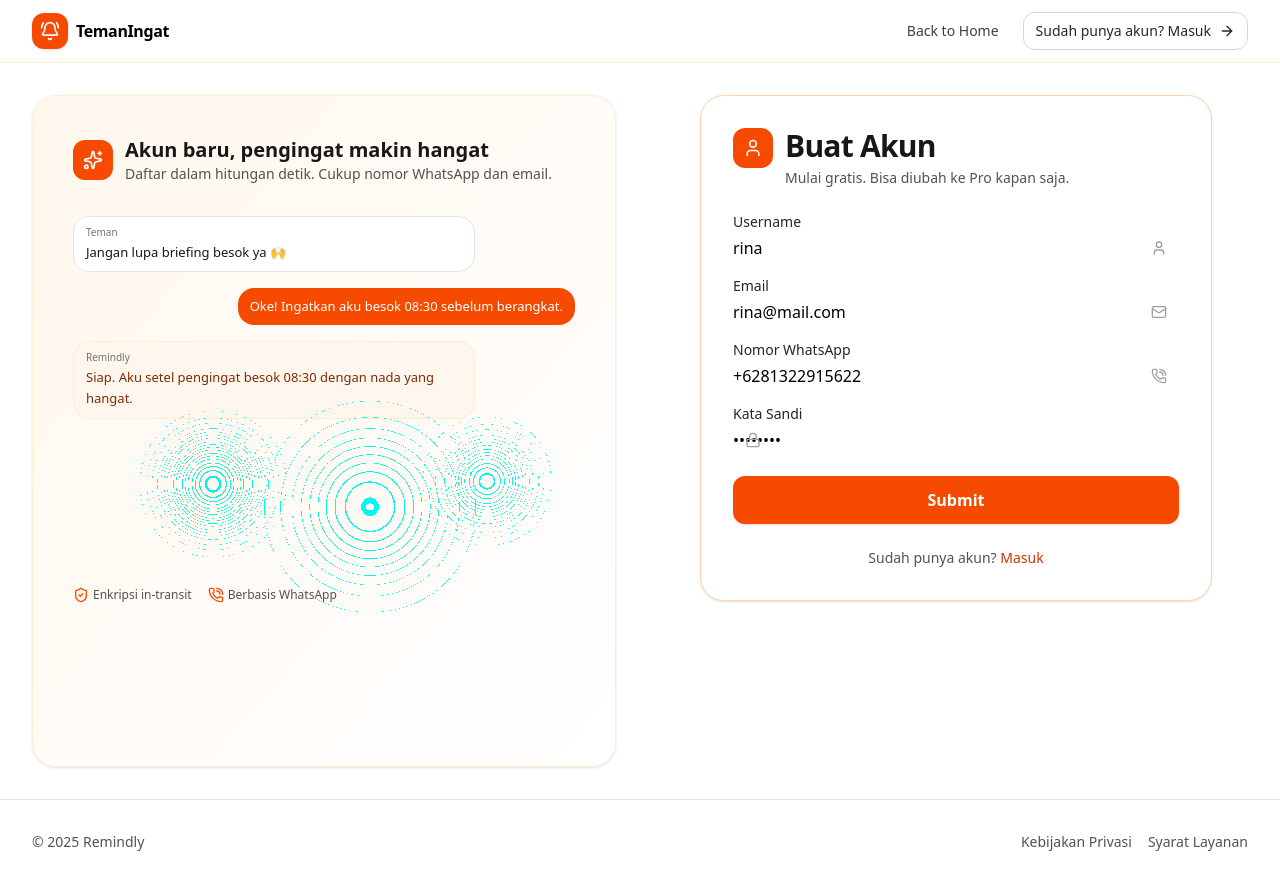
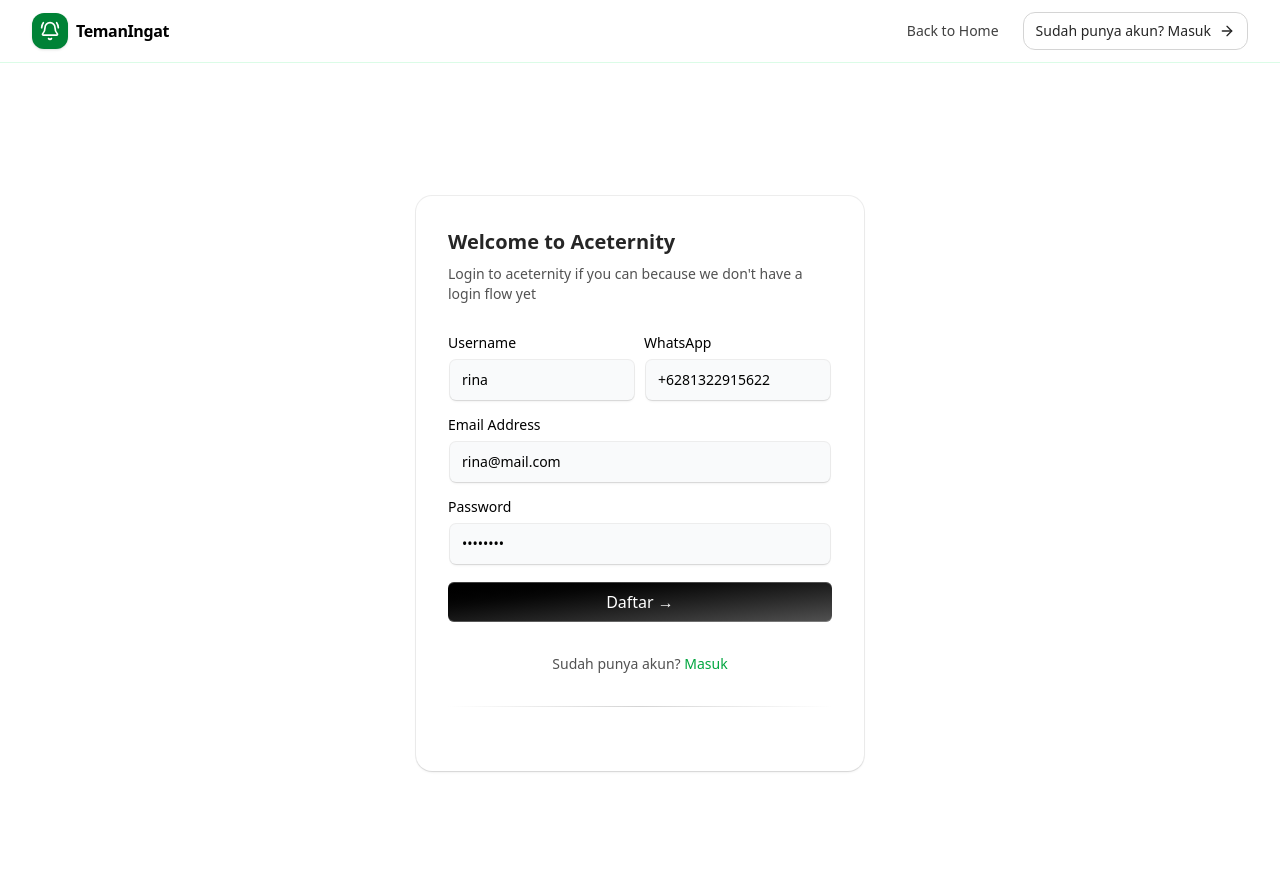
Before and after one commit to vibbyfs/client_p2, a React (Vite) app: page /register in a window 1280 px wide. After the commit the page ends 863 px from the top, so only its background shows below. Built offline with nearby package versions, Linux system fonts and the light colour scheme.

Commit message:
chore: login dan register page done

```diff
--- a/src/App.jsx
+++ b/src/App.jsx
@@ -9,17 +9,14 @@ import Topbar from "./components/dashboards/Topbar";
 import { Outlet } from "react-router";
 import FriendsCMSPage from "./pages/pages_dashboard/FriendsCMSPage";
 import ProfileCMSPage from "./pages/pages_dashboard/ProfileCMSPage";
-import Footer from "./components/publics/Footer";
 import Navbar from "./components/dashboards/Navbar";
 import FooterDashboard from "./components/dashboards/FooterDashboard";
-import FooterMain from "./components/dashboards/FooterMain";
 
 function MainLayout() {
   return (
     <>
       <Navbar />
       <Outlet />
-      <FooterMain />
     </>
   );
 }
--- a/src/components/dashboards/FooterMain.jsx
+++ /dev/null
@@ -1,21 +0,0 @@
-export default function FooterMain() {
-  return (
-    <>
-      <footer className="border-t border-neutral-200 bg-white">
-        <div className="mx-auto flex max-w-7xl items-center justify-between px-4 py-8 sm:px-6 lg:px-8">
-          <p className="text-sm text-neutral-600">
-            © {new Date().getFullYear()} Remindly
-          </p>
-          <div className="flex items-center gap-4 text-sm text-neutral-600">
-            <a href="#" className="hover:text-orange-700">
-              Kebijakan Privasi
-            </a>
-            <a href="#" className="hover:text-orange-700">
-              Syarat Layanan
-            </a>
-          </div>
-        </div>
-      </footer>
-    </>
-  );
-}
--- a/src/components/dashboards/LoginForm.jsx
+++ b/src/components/dashboards/LoginForm.jsx
@@ -1,122 +1,113 @@
+"use client";
+import { Label } from "../../components/dashboards/ui_dashboard/Label";
+import { Input } from "../../components/dashboards/ui_dashboard/Input";
+import { cn } from "../../lib/cn";
 import { useState } from "react";
 import { Link, useNavigate } from "react-router";
 import http from "../../lib/http";
 
-export default function LoginPage() {
+export default function LoginForm() {
   const navigate = useNavigate();
-
   const [formData, setFormData] = useState({ email: "", password: "" });
-  const [submitting, setSubmitting] = useState(false);
-  const [errorMsg, setErrorMsg] = useState("");
 
   async function handleLogin(e) {
     e.preventDefault();
-    if (submitting) return;
-
-    setSubmitting(true);
-    setErrorMsg("");
-
     try {
       const res = await http.post("/auth/login", formData);
       localStorage.setItem("access_token", res.data.access_token);
       navigate("/dashboards");
     } catch (err) {
       console.log("ERROR SUBMIT LOGIN", err);
-      setErrorMsg(
-        err?.response?.data?.message ||
-          "Gagal masuk. Periksa email/kata sandi dan coba lagi."
-      );
-    } finally {
-      setSubmitting(false);
     }
   }
 
   return (
-    <div className="min-h-scree flex items-center justify-center px-4">
-      {/* Container putih */}
-      <div className="bg-white rounded-2xl shadow-lg w-full max-w-6xl h-[600px] p-8 md:p-12">
-        {/* Row utama */}
-        <div className="flex h-full items-center justify-center">
-          {/* Kolom Animasi */}
-          {/* <div className="flex items-center justify-center w-[380px]">
-            <Lottie
-              animationData={loadingLoginPage}
-              loop
-              className="w-[320px] h-[320px]"
-            />
-          </div> */}
-
-          {/* Divider tengah */}
-          <div className="mx-28 h-full w-px bg-gray-300" />
-
-          {/* Kolom Form */}
-          <div className="shrink-0 w-[380px]">
-            <h2 className="text-3xl font-bold text-gray-700 text-center mb-6">
-              Welcome back! Let's spice things up.
+    <div className="shadow-input mx-auto w-full max-w-md rounded-2xl bg-white p-10 md:rounded-2xl md:p-8 dark:bg-black md:mt-10">
+      <h2 className="text-xl font-bold text-neutral-800 dark:text-neutral-200">
+        Welcome to Aceternity
       </h2>
-
-            {/* Error message (optional) */}
-            {errorMsg && (
-              <div className="mb-4 rounded-lg border border-rose-200 bg-rose-50 px-3 py-2 text-sm text-rose-700">
-                {errorMsg}
-              </div>
-            )}
-
-            <form onSubmit={handleLogin} className="space-y-6">
-              {/* Email */}
-              <div className="relative border border-gray-300 px-3 pt-4 pb-2 rounded">
-                <label
-                  htmlFor="email"
-                  className="absolute text-sm text-gray-500 -top-2 left-2 bg-white px-1"
-                >
-                  Email address
-                </label>
-                <input
+      <p className="mt-2 max-w-sm text-sm text-neutral-600 dark:text-neutral-300">
+        Login to aceternity if you can because we don&apos;t have a login flow
+        yet
+      </p>
+      <form className="my-8" onSubmit={handleLogin}>
+        <LabelInputContainer className="mb-4">
+          <Label htmlFor="email">Email Address</Label>
+          <Input
             id="email"
+            placeholder="projectmayhem@fc.com"
             type="email"
             name="email"
             value={formData.email}
             onChange={(e) =>
-                    setFormData((p) => ({ ...p, [e.target.name]: e.target.value }))
+              setFormData({ ...formData, [e.target.name]: e.target.value })
             }
-                  placeholder="e.g. example@mail.com"
-                  className="w-full bg-transparent outline-none focus:outline-none focus:ring-0 text-sm text-gray-700"
-                  autoComplete="email"
-                  required
           />
-              </div>
-
-              {/* Password */}
-              <div className="relative border border-gray-300 px-3 pt-4 pb-2 rounded">
-                <label
-                  htmlFor="password"
-                  className="absolute text-sm text-gray-500 -top-2 left-2 bg-white px-1"
-                >
-                  Password
-                </label>
-                <input
+        </LabelInputContainer>
+        <LabelInputContainer className="mb-4">
+          <Label htmlFor="password">Password</Label>
+          <Input
             id="password"
+            placeholder="••••••••"
+            type="password"
             name="password"
-                  type="password"
             value={formData.password}
             onChange={(e) =>
-                    setFormData((p) => ({ ...p, [e.target.name]: e.target.value }))
+              setFormData({ ...formData, [e.target.name]: e.target.value })
             }
-                  placeholder="********"
-                  className="w-full bg-transparent outline-none focus:outline-none focus:ring-0 text-sm text-gray-700"
-                  autoComplete="current-password"
-                  required
           />
-              </div>
-                  <button type="submit">Login</button>
+        </LabelInputContainer>
+
+        <button
+          className="group/btn relative block h-10 w-full rounded-md bg-gradient-to-br from-black to-neutral-600 font-medium text-white shadow-[0px_1px_0px_0px_#ffffff40_inset,0px_-1px_0px_0px_#ffffff40_inset] dark:bg-zinc-800 dark:from-zinc-900 dark:to-zinc-900 dark:shadow-[0px_1px_0px_0px_#27272a_inset,0px_-1px_0px_0px_#27272a_inset] cursor-pointer"
+          type="submit"
+        >
+          Masuk &rarr;
+          <BottomGradient />
+        </button>
+
+        <p className="pt-8 text-center text-sm text-neutral-600">
+          Belum punya akun?{" "}
+          <Link
+            to="/register"
+            className="font-medium text-green-600 hover:text-green-500"
+          >
+            Daftar
+          </Link>
+        </p>
+
+        <div className="my-8 h-[1px] w-full bg-gradient-to-r from-transparent via-neutral-300 to-transparent dark:via-neutral-700" />
+
+        {/* <div className="flex flex-col space-y-4">
+          <button
+            className="group/btn shadow-input relative flex h-10 w-full items-center justify-start space-x-2 rounded-md bg-gray-50 px-4 font-medium text-black dark:bg-zinc-900 dark:shadow-[0px_0px_1px_1px_#262626]"
+            type="submit">
+            <IconBrandGoogle className="h-4 w-4 text-neutral-800 dark:text-neutral-300" />
+            <span className="text-sm text-neutral-700 dark:text-neutral-300">
+              Google
+            </span>
+            <BottomGradient />
+          </button>
+
+        </div> */}
       </form>
-
-            <Link to="/" className="block mt-4">
-              <button text="Home" />
-            </Link>
-          </div>
-        </div>
-      </div>
     </div>
   );
 }
+
+const BottomGradient = () => {
+  return (
+    <>
+      <span className="absolute inset-x-0 -bottom-px block h-px w-full bg-gradient-to-r from-transparent via-cyan-500 to-transparent opacity-0 transition duration-500 group-hover/btn:opacity-100" />
+      <span className="absolute inset-x-10 -bottom-px mx-auto block h-px w-1/2 bg-gradient-to-r from-transparent via-indigo-500 to-transparent opacity-0 blur-sm transition duration-500 group-hover/btn:opacity-100" />
+    </>
+  );
+};
+
+const LabelInputContainer = ({ children, className }) => {
+  return (
+    <div className={cn("flex w-full flex-col space-y-2", className)}>
+      {children}
+    </div>
+  );
+};
--- a/src/components/dashboards/Navbar.jsx
+++ b/src/components/dashboards/Navbar.jsx
@@ -4,10 +4,10 @@ import { Link } from "react-router";
 export default function Navbar() {
   return (
     <>
-      <header className="sticky top-0 z-30 border-b border-orange-100 bg-white/70 backdrop-blur supports-[backdrop-filter]:bg-white/70">
+      <header className="sticky top-0 z-30 border-b border-green-100 bg-white/70 backdrop-blur supports-[backdrop-filter]:bg-white/70">
         <nav className="mx-auto flex max-w-7xl items-center justify-between px-4 py-3 sm:px-6 lg:px-8">
           <a href="#home" className="flex items-center gap-2">
-            <div className="grid h-9 w-9 place-content-center rounded-xl bg-orange-600 text-white shadow-sm">
+            <div className="grid h-9 w-9 place-content-center rounded-xl bg-green-700 text-white shadow-sm">
               <BellRing className="h-5 w-5" />
             </div>
             <span className="font-semibold tracking-tight">TemanIngat</span>
@@ -18,7 +18,7 @@ export default function Navbar() {
                 to="/"
                 key={n.label}
                 href={n.href}
-                className="text-sm text-neutral-700 transition hover:text-orange-700"
+                className="text-sm text-neutral-700 transition hover:text-green-700"
               >
                 {n.label}
               </Link>
--- a/src/components/dashboards/RegisterForm.jsx
+++ b/src/components/dashboards/RegisterForm.jsx
@@ -1,9 +1,7 @@
-import {
-  Lock,
-  Mail,
-  PhoneCall,
-  User,
-} from "lucide-react";
+"use client";
+import { Label } from "../../components/dashboards/ui_dashboard/Label";
+import { Input } from "../../components/dashboards/ui_dashboard/Input";
+import { cn } from "../../lib/cn";
 import { useState } from "react";
 import { Link, useNavigate } from "react-router";
 import http from "../../lib/http";
@@ -17,7 +15,12 @@ export default function RegisterForm() {
     password: "password",
   });
 
-  async function handleSubmitRegister(e) {
+  function handleChange(e) {
+    const { name, value } = e.target;
+    setFormData((prev) => ({ ...prev, [name]: value }));
+  }
+
+  async function handleRegister(e) {
     e.preventDefault();
     try {
       await http.post("/auth/register", formData);
@@ -29,138 +32,120 @@ export default function RegisterForm() {
   }
 
   return (
-    <section className="order-1 lg:order-2">
-      <div className="mx-auto w-full max-w-lg rounded-3xl border border-orange-200 bg-white p-6 shadow-sm sm:p-8 lg:ml-auto">
-        <div className="flex items-start gap-3">
-          <div className="grid h-10 w-10 place-content-center rounded-xl bg-orange-600 text-white">
-            <User className="h-5 w-5" />
-          </div>
-          <div>
-            <h1 className="text-2xl font-extrabold tracking-tight text-neutral-900 sm:text-3xl">
-              Buat Akun
-            </h1>
-            <p className="mt-1 text-sm text-neutral-600">
-              Mulai gratis. Bisa diubah ke Pro kapan saja.
+    <div className="shadow-input mx-auto w-full max-w-md rounded-2xl p-10 bg-white p-4 md:rounded-2xl md:p-8 dark:bg-black md:mt-10">
+      <h2 className="text-xl font-bold text-neutral-800 dark:text-neutral-200">
+        Welcome to Aceternity
+      </h2>
+      <p className="mt-2 max-w-sm text-sm text-neutral-600 dark:text-neutral-300">
+        Login to aceternity if you can because we don&apos;t have a login flow
+        yet
       </p>
-          </div>
-        </div>
-
-        <form
-          onSubmit={handleSubmitRegister}
-          noValidate
-          className="mt-6 space-y-4"
-        >
-          {/* Name */}
-          <div>
-            <label className="mb-1 block text-sm font-medium text-neutral-800">
-              Username
-            </label>
-            <div className="relative">
-              <input
+      <form className="my-8" onSubmit={handleRegister}>
+        <div className="mb-4 flex flex-col space-y-2 md:flex-row md:space-y-0 md:space-x-2">
+          <LabelInputContainer>
+            <Label htmlFor="username">Username</Label>
+            <Input
+              id="username"
               name="username"
               type="text"
+              placeholder="mis. rina"
+              autoComplete="username"
               required
               value={formData.username}
-                onChange={(e) =>
-                  setFormData({ ...formData, [e.target.name]: e.target.value })
-                }
-                placeholder="contoh: Rina Hartati"
+              onChange={handleChange}
             />
-              <User className="pointer-events-none absolute right-3 top-1/2 -translate-y-1/2 h-4 w-4 text-neutral-400" />
+          </LabelInputContainer>
+          <LabelInputContainer>
+            <Label htmlFor="phone">WhatsApp</Label>
+            <Input
+              id="phone"
+              name="phone"
+              type="tel"
+              inputMode="tel"
+              placeholder="mis. +62812xxxxxxx"
+              autoComplete="tel"
+              required
+              value={formData.phone}
+              onChange={handleChange}
+            />
+          </LabelInputContainer>
         </div>
-          </div>
-
-          {/* Email */}
-          <div>
-            <label
-              htmlFor="email"
-              className="mb-1 block text-sm font-medium text-neutral-800"
-            >
-              Email
-            </label>
-            <div className="relative">
-              <input
+        <LabelInputContainer className="mb-4">
+          <Label htmlFor="email">Email Address</Label>
+          <Input
+            id="email"
             name="email"
             type="email"
+            placeholder="projectmayhem@fc.com"
+            autoComplete="email"
             required
             value={formData.email}
-                onChange={(e) =>
-                  setFormData({ ...formData, [e.target.name]: e.target.value })
-                }
-                placeholder="kamu@contoh.com"
+            onChange={handleChange}
           />
-              <Mail className="pointer-events-none absolute right-3 top-1/2 -translate-y-1/2 h-4 w-4 text-neutral-400" />
-            </div>
-          </div>
-
-          {/* Phone */}
-          <div>
-            <label
-              htmlFor="phone"
-              className="mb-1 block text-sm font-medium text-neutral-800"
-            >
-              Nomor WhatsApp
-            </label>
-            <div className="relative">
-              <input
-                name="phone"
-                type="tel"
-                required
-                value={formData.phone}
-                onChange={(e) =>
-                  setFormData({ ...formData, [e.target.name]: e.target.value })
-                }
-                placeholder="contoh: +6281234567890"
-              />
-              <PhoneCall className="pointer-events-none absolute right-3 top-1/2 -translate-y-1/2 h-4 w-4 text-neutral-400" />
-            </div>
-          </div>
-
-          {/* Password */}
-          <div>
-            <label
-              htmlFor="password"
-              className="mb-1 block text-sm font-medium text-neutral-800"
-            >
-              Kata Sandi
-            </label>
-            <div className="relative">
-              <input
+        </LabelInputContainer>
+        <LabelInputContainer className="mb-4">
+          <Label htmlFor="password">Password</Label>
+          <Input
+            id="password"
             name="password"
             type="password"
+            placeholder="••••••••"
+            autoComplete="new-password"
             required
             value={formData.password}
-                onChange={(e) =>
-                  setFormData({ ...formData, [e.target.name]: e.target.value })
-                }
-                placeholder="Minimal 6 karakter"
+            onChange={handleChange}
           />
-              <button
-                type="button"
-                className="absolute right-2 top-1/2 -translate-y-1/2 rounded-md p-2 text-neutral-500 hover:bg-neutral-100"
-              ></button>
-              <Lock className="pointer-events-none absolute left-3 top-1/2 -translate-y-1/2 h-4 w-4 text-neutral-400" />
-            </div>
-          </div>
+        </LabelInputContainer>
 
         <button
+          className="group/btn relative block h-10 w-full rounded-md bg-gradient-to-br from-black to-neutral-600 font-medium text-white shadow-[0px_1px_0px_0px_#ffffff40_inset,0px_-1px_0px_0px_#ffffff40_inset] dark:bg-zinc-800 dark:from-zinc-900 dark:to-zinc-900 dark:shadow-[0px_1px_0px_0px_#27272a_inset,0px_-1px_0px_0px_#27272a_inset] cursor-pointer"
           type="submit"
-            className="mt-2 inline-flex w-full items-center justify-center gap-2 rounded-xl bg-orange-600 px-5 py-3 font-semibold text-white shadow-sm transition hover:bg-orange-700"
         >
-            Submit
+          Daftar &rarr;
+          <BottomGradient />
         </button>
 
-          <p className="pt-2 text-center text-sm text-neutral-600">
+        <p className="pt-8 text-center text-sm text-neutral-600">
           Sudah punya akun?{" "}
           <Link
-              href="#login"
-              className="font-medium text-orange-700 hover:text-orange-800"
+            to="/login"
+            className="font-medium text-green-600 hover:text-green-500"
           >
             Masuk
           </Link>
         </p>
+
+        <div className="my-8 h-[1px] w-full bg-gradient-to-r from-transparent via-neutral-300 to-transparent dark:via-neutral-700" />
+
+        {/* <div className="flex flex-col space-y-4">
+          <button
+            className="group/btn shadow-input relative flex h-10 w-full items-center justify-start space-x-2 rounded-md bg-gray-50 px-4 font-medium text-black dark:bg-zinc-900 dark:shadow-[0px_0px_1px_1px_#262626]"
+            type="submit">
+            <IconBrandGoogle className="h-4 w-4 text-neutral-800 dark:text-neutral-300" />
+            <span className="text-sm text-neutral-700 dark:text-neutral-300">
+              Google
+            </span>
+            <BottomGradient />
+          </button>
+        </div> */}
       </form>
     </div>
-    </section>
   );
 }
+
+const BottomGradient = () => {
+  return (
+    <>
+      <span className="absolute inset-x-0 -bottom-px block h-px w-full bg-gradient-to-r from-transparent via-cyan-500 to-transparent opacity-0 transition duration-500 group-hover/btn:opacity-100" />
+      <span className="absolute inset-x-10 -bottom-px mx-auto block h-px w-1/2 bg-gradient-to-r from-transparent via-indigo-500 to-transparent opacity-0 blur-sm transition duration-500 group-hover/btn:opacity-100" />
+    </>
+  );
+};
+
+const LabelInputContainer = ({ children, className }) => {
+  return (
+    <div className={cn("flex w-full flex-col space-y-2", className)}>
+      {children}
+    </div>
+  );
+};
--- /dev/null
+++ b/src/components/dashboards/ui_dashboard/Input.jsx
@@ -0,0 +1,52 @@
+// Input component extends from shadcnui - https://ui.shadcn.com/docs/components/input
+"use client";;
+import * as React from "react";
+import { cn } from "../../../lib/cn";
+import { useMotionTemplate, useMotionValue, motion } from "motion/react";
+
+const Input = React.forwardRef(({ className, type, ...props }, ref) => {
+  const radius = 100; // change this to increase the rdaius of the hover effect
+  const [visible, setVisible] = React.useState(false);
+
+  let mouseX = useMotionValue(0);
+  let mouseY = useMotionValue(0);
+
+  function handleMouseMove({
+    currentTarget,
+    clientX,
+    clientY
+  }) {
+    let { left, top } = currentTarget.getBoundingClientRect();
+
+    mouseX.set(clientX - left);
+    mouseY.set(clientY - top);
+  }
+  return (
+    <motion.div
+      style={{
+        background: useMotionTemplate`
+      radial-gradient(
+        ${visible ? radius + "px" : "0px"} circle at ${mouseX}px ${mouseY}px,
+        #3b82f6,
+        transparent 80%
+      )
+    `,
+      }}
+      onMouseMove={handleMouseMove}
+      onMouseEnter={() => setVisible(true)}
+      onMouseLeave={() => setVisible(false)}
+      className="group/input rounded-lg p-[2px] transition duration-300">
+      <input
+        type={type}
+        className={cn(
+          `shadow-input dark:placeholder-text-neutral-600 flex h-10 w-full rounded-md border-none bg-gray-50 px-3 py-2 text-sm text-black transition duration-400 group-hover/input:shadow-none file:border-0 file:bg-transparent file:text-sm file:font-medium placeholder:text-neutral-400 focus-visible:ring-[2px] focus-visible:ring-neutral-400 focus-visible:outline-none disabled:cursor-not-allowed disabled:opacity-50 dark:bg-zinc-800 dark:text-white dark:shadow-[0px_0px_1px_1px_#404040] dark:focus-visible:ring-neutral-600`,
+          className
+        )}
+        ref={ref}
+        {...props} />
+    </motion.div>
+  );
+});
+Input.displayName = "Input";
+
+export { Input };
--- /dev/null
+++ b/src/components/dashboards/ui_dashboard/Label.jsx
@@ -0,0 +1,20 @@
+// Label component extends from shadcnui - https://ui.shadcn.com/docs/components/label
+
+"use client";
+import * as React from "react";
+import * as LabelPrimitive from "@radix-ui/react-label";
+
+import { cn } from "../../../lib/cn";
+
+const Label = React.forwardRef(({ className, ...props }, ref) => (
+  <LabelPrimitive.Root
+    ref={ref}
+    className={cn(
+      "text-sm font-medium text-black dark:text-white leading-none peer-disabled:cursor-not-allowed peer-disabled:opacity-70",
+      className
+    )}
+    {...props} />
+));
+Label.displayName = LabelPrimitive.Root.displayName;
+
+export { Label };
--- a/src/index.css
+++ b/src/index.css
@@ -2,6 +2,10 @@
 
 @theme inline {
   --animate-scroll: scroll var(--animation-duration, 40s) var(--animation-direction, forwards) linear infinite;
+  --shadow-input:
+    0px 2px 3px -1px rgba(0, 0, 0, 0.1),
+    0px 1px 0px 0px rgba(25, 28, 33, 0.02),
+    0px 0px 0px 1px rgba(25, 28, 33, 0.08);
 
   @keyframes scroll {
     to {
--- a/src/pages/pages_dashboard/LoginPage.jsx
+++ b/src/pages/pages_dashboard/LoginPage.jsx
@@ -1,14 +1,12 @@
 import LoginForm from "../../components/dashboards/LoginForm";
-import AnimationMain from "../../components/dashboards/AnimationMain";
 
 export default function LoginPage() {
   return (
     <>
       <main
         id="home"
-        className="mx-auto grid min-h-[calc(100vh-64px)] max-w-7xl grid-cols-1 items-stretch gap-8 px-4 py-8 sm:px-6 lg:grid-cols-2 lg:gap-12 lg:px-8"
+  className="mx-auto max-w-7xl px-4 sm:px-6 lg:px-8 min-h-svh flex items-center justify-center"
       >
-        {/* <AnimationMain /> */}
         <LoginForm />
       </main>
     </>
--- a/src/pages/pages_dashboard/RegisterPage.jsx
+++ b/src/pages/pages_dashboard/RegisterPage.jsx
@@ -1,17 +1,12 @@
 import RegisterForm from "../../components/dashboards/RegisterForm";
-import AnimationMain from "../../components/dashboards/AnimationMain";
-import { useState } from "react";
 
 export default function RegisterPage() {
-
-
   return (
     <>
       <main
         id="home"
-        className="mx-auto grid min-h-[calc(100vh-64px)] max-w-7xl grid-cols-1 items-stretch gap-8 px-4 py-8 sm:px-6 lg:grid-cols-2 lg:gap-12 lg:px-8"
+  className="mx-auto max-w-7xl px-4 sm:px-6 lg:px-8 min-h-svh flex items-center justify-center"
       >
-        <AnimationMain />
         <RegisterForm />
       </main>
     </>
```
Lines whose indentation alone changed are shown as unchanged.
